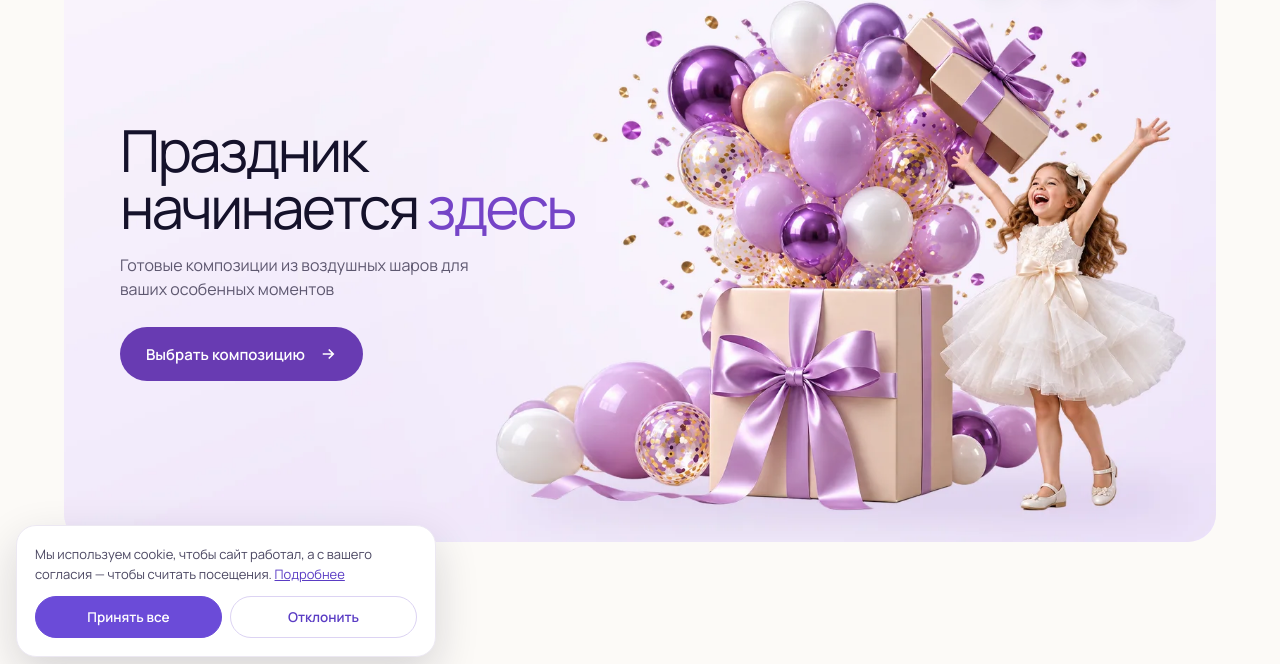
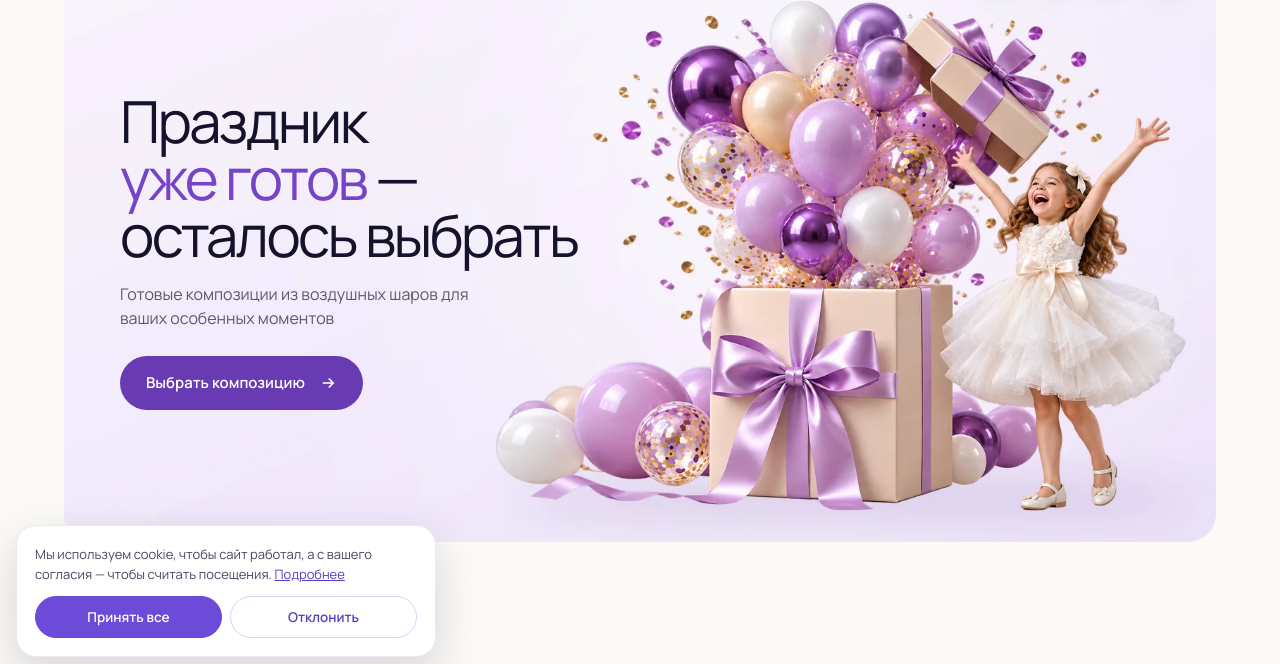
Before and after one commit to sergeitukan1399-sudo/alisa-decor-site, a plain HTML site: page index.html in a window 1280 px wide. Shown: the part 127-791 px from the top of the page. Drawn offline with nearby package versions, Linux system fonts and the light colour scheme.

Commit message:
Вернуть заголовок «Праздник уже готов — осталось выбрать»
Co-Authored-By: Claude Opus 5.5 <noreply@anthropic.com>
Claude-Session: https://claude.ai/code/session_01Fytt34XpsEiyTrq7aYvPLR

```diff
--- a/index.html
+++ b/index.html
@@ -1834,7 +1834,7 @@ function pHome(){
   '<section class="hero2 hero3" aria-labelledby="h1">'+
    '<picture><source media="(max-width:679px)" srcset="img/hero7-sm.webp"><img class="hero-bg" src="img/hero6.webp" alt="Девочка в белом платье радуется сиреневым шарам, которые вылетают из большой подарочной коробки" width="1760" height="880" fetchpriority="high"></picture>'+
    '<div class="hero-in">'+
-    '<h1 class="hx" id="h1"><span class="l1">Праздник</span><br> <span class="l2">начинается <span class="acc-word">здесь</span></span></h1>'+
+    '<h1 class="hx" id="h1"><span class="l1">Праздник<br class="dbr"> <span class="acc-word">уже&nbsp;готов</span>&nbsp;—</span><br class="mbr"> <span class="l2">осталось выбрать</span></h1>'+
     '<p class="hdesc">Готовые композиции из воздушных шаров для ваших особенных моментов</p>'+
     '<div class="hcta"><a class="dark-pill" href="#catalog">Выбрать композицию <svg width="18" height="18" viewBox="0 0 24 24" fill="none" stroke="currentColor" stroke-width="2.2" aria-hidden="true"><path d="M5 12h14M13 6l6 6-6 6"/></svg></a></div>'+
    '</div>'+
```
